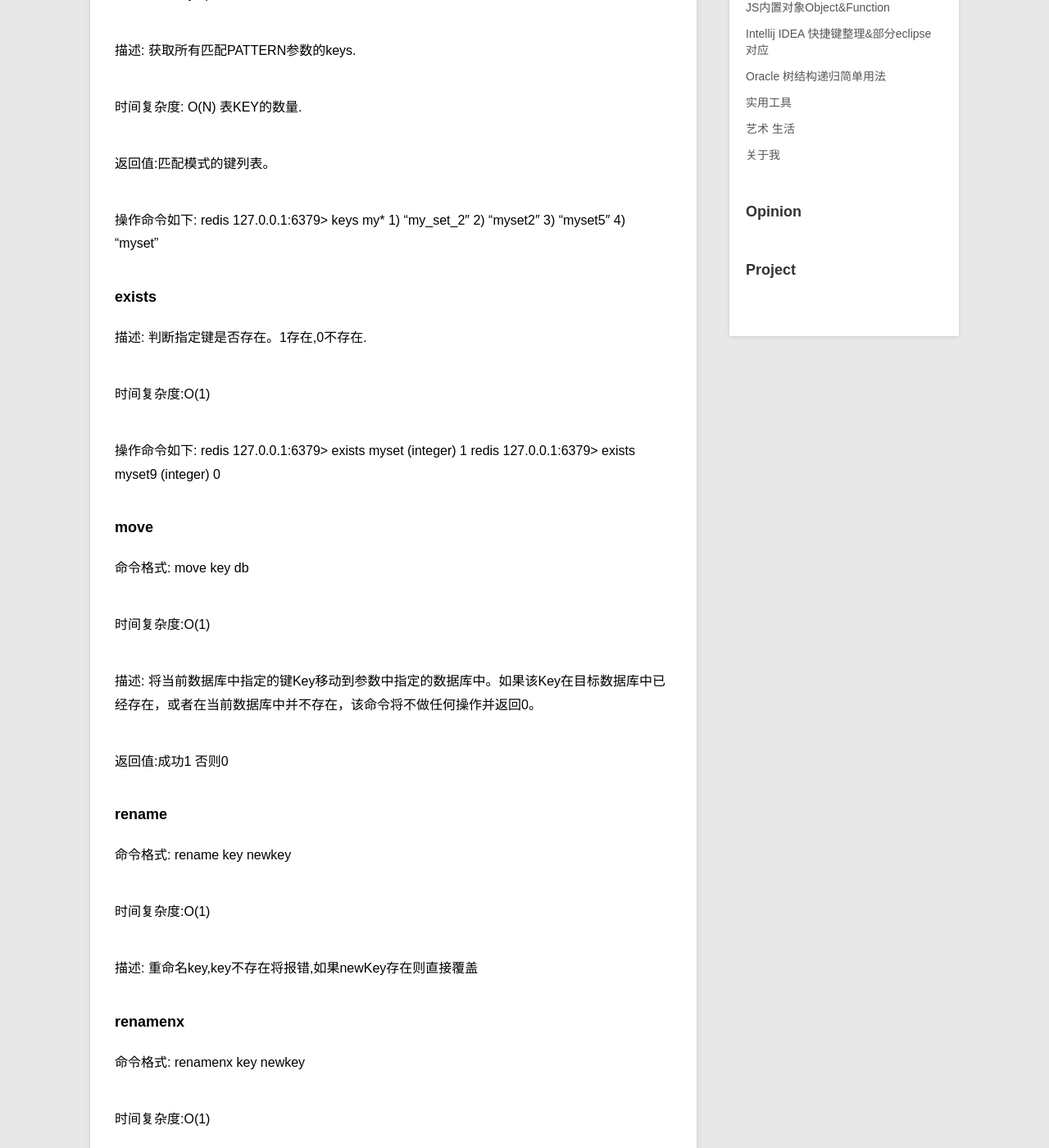
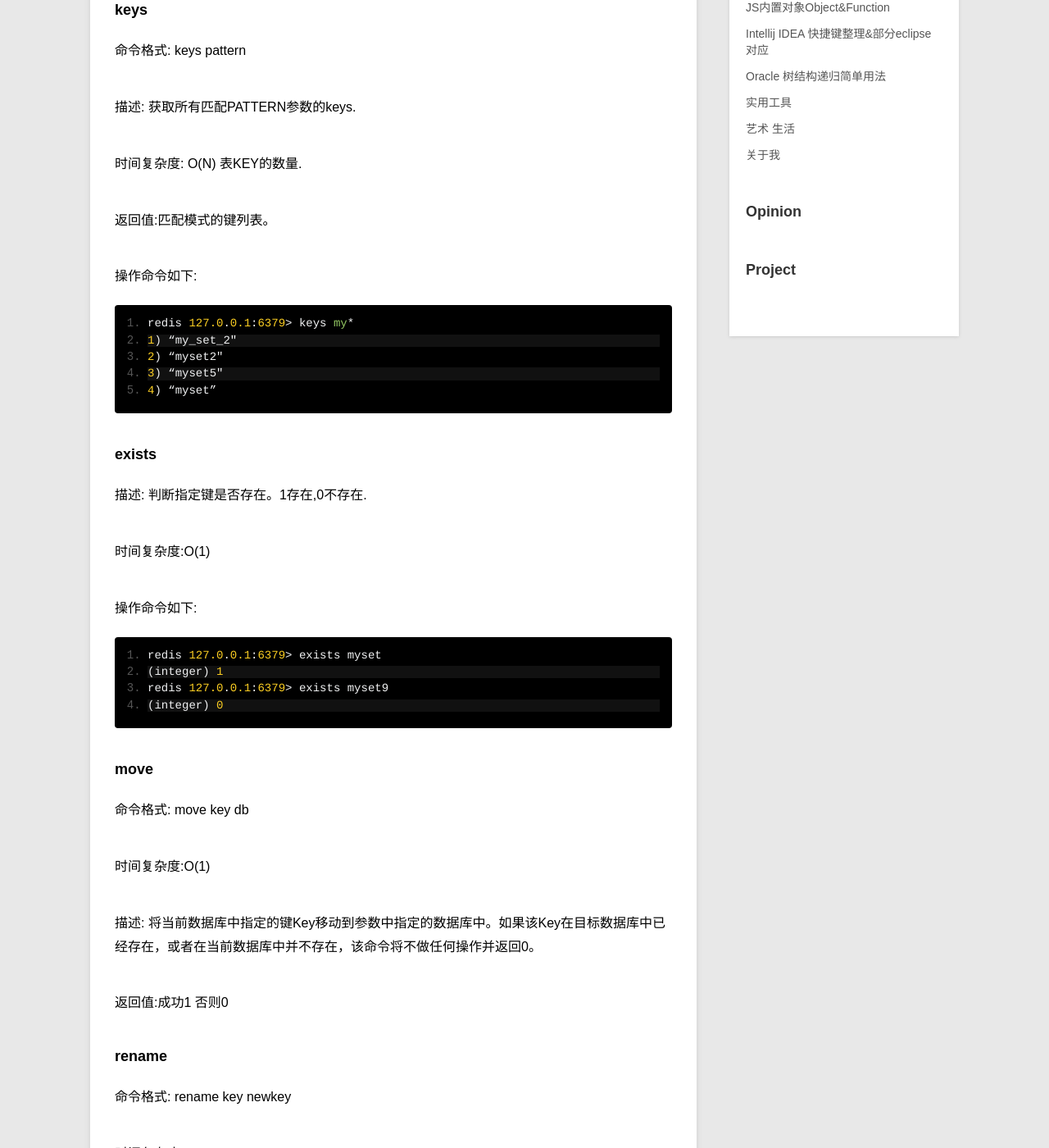
Before and after one commit to ceylog/ceylog.github.io, a Jekyll site: the page built from _posts/blog/2015-03-04-redis-key-operation.md, in a window 1280 px wide and 1400 px high, scrolled down 665 px. Shown: the whole window at 82% size. Built offline with Jekyll 4.4.1, drawn with Linux system fonts in a browser that asks for light colours; Markdown is read by kramdown in place of the engine named in the settings; some of the changed lines change nothing that is shown.

Commit message:
modify format

```diff
--- a/_posts/blog/2015-03-04-redis-key-operation.md
+++ b/_posts/blog/2015-03-04-redis-key-operation.md
@@ -8,7 +8,10 @@ description: redis 相关整理（七）key（键）的相关操作
 
 
 ### del
+
 时间复杂度: String类型其时间复杂度为O(1)。 其余O(N) N表删除key数量.
+
+描述：删除
 
 返回值: 实际被删除的KEY数量
 
@@ -18,6 +21,7 @@ description: redis 相关整理（七）key（键）的相关操作
     (integer) 2
 
 ### keys
+
 命令格式: keys pattern
 
 描述: 获取所有匹配PATTERN参数的keys.
@@ -27,6 +31,7 @@ description: redis 相关整理（七）key（键）的相关操作
 返回值:匹配模式的键列表。
 
 操作命令如下:
+
     redis 127.0.0.1:6379> keys my*
     1) “my_set_2″
     2) “myset2″
@@ -40,6 +45,7 @@ description: redis 相关整理（七）key（键）的相关操作
 时间复杂度:O(1)
 
 操作命令如下:
+
     redis 127.0.0.1:6379> exists myset
     (integer) 1
     redis 127.0.0.1:6379> exists myset9
```
